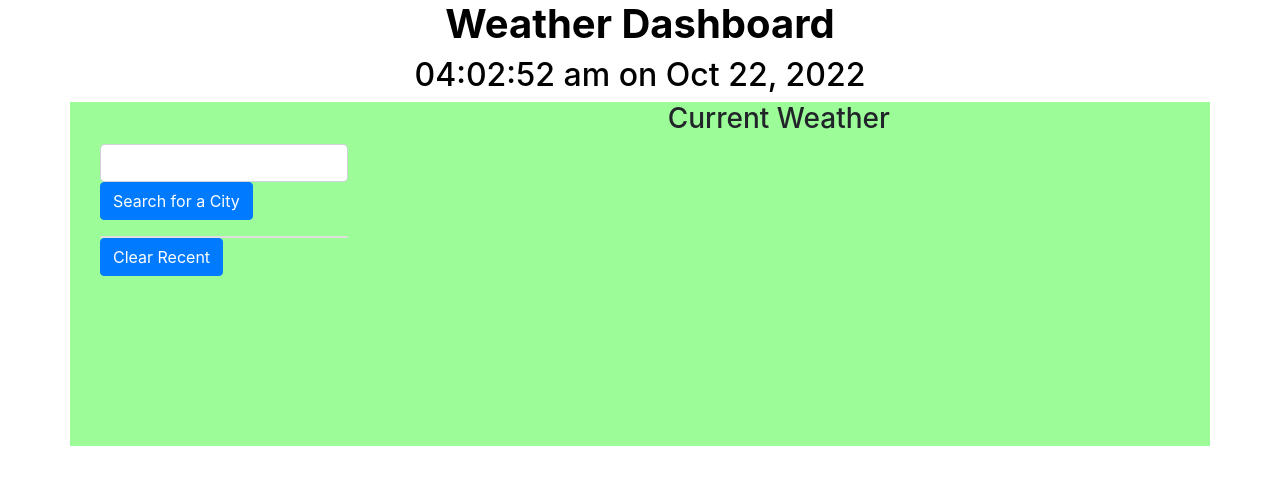
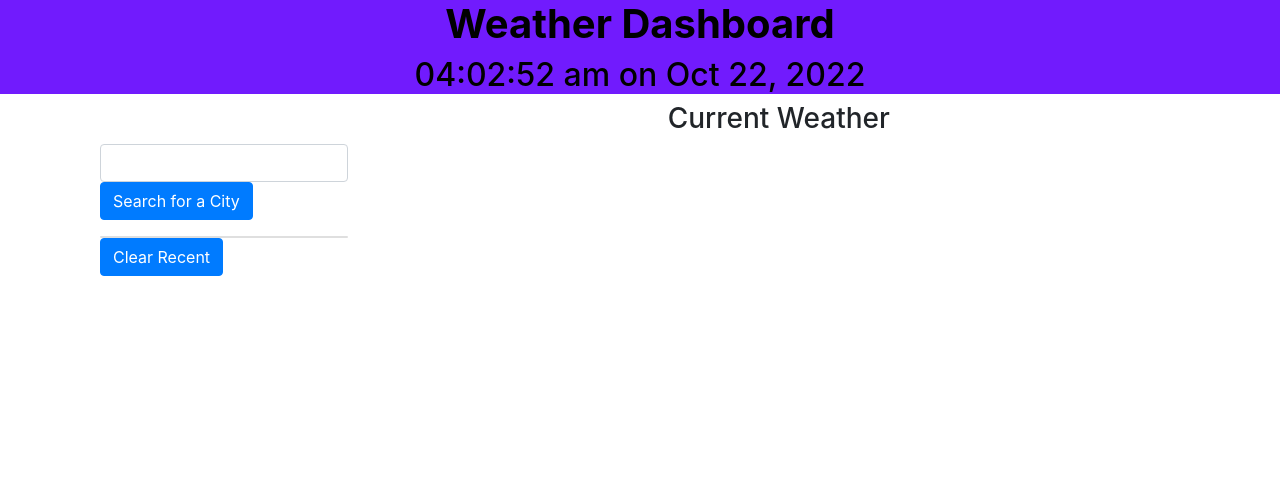
Before and after one commit to fryylord/weather_dashboard, a plain HTML site: page index.html in a window 1280 px wide. Drawn offline with nearby package versions, Linux system fonts and the light colour scheme.

Commit message:
changed some more colors

```diff
--- a/assets/css/style.css
+++ b/assets/css/style.css
@@ -2,9 +2,13 @@
     align-self: center;
     width: 100%;
     margin: auto;
-    background-color: #9cfc98;
+    background-color: #ffffff;
     padding-bottom: 170px;
   }
+
+header {
+  background-color: #711bfd;
+}
 
 ul {
     width: 50%;
@@ -47,5 +51,5 @@ h2 {
 
 .weatherCard {
   text-align: center;
-  background-color: #9cfc98;
+  background-color: #ffffff;
 }
```
